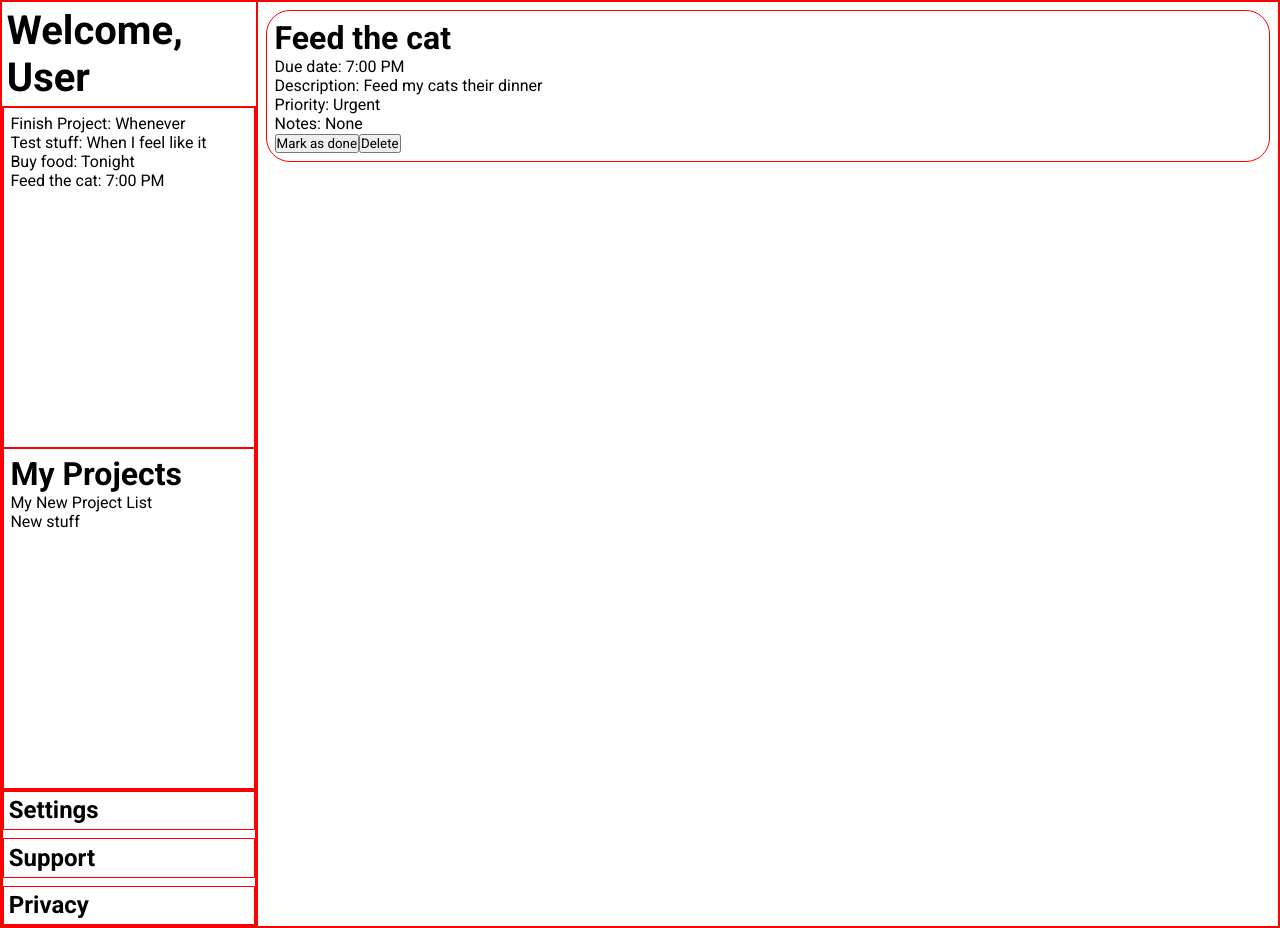
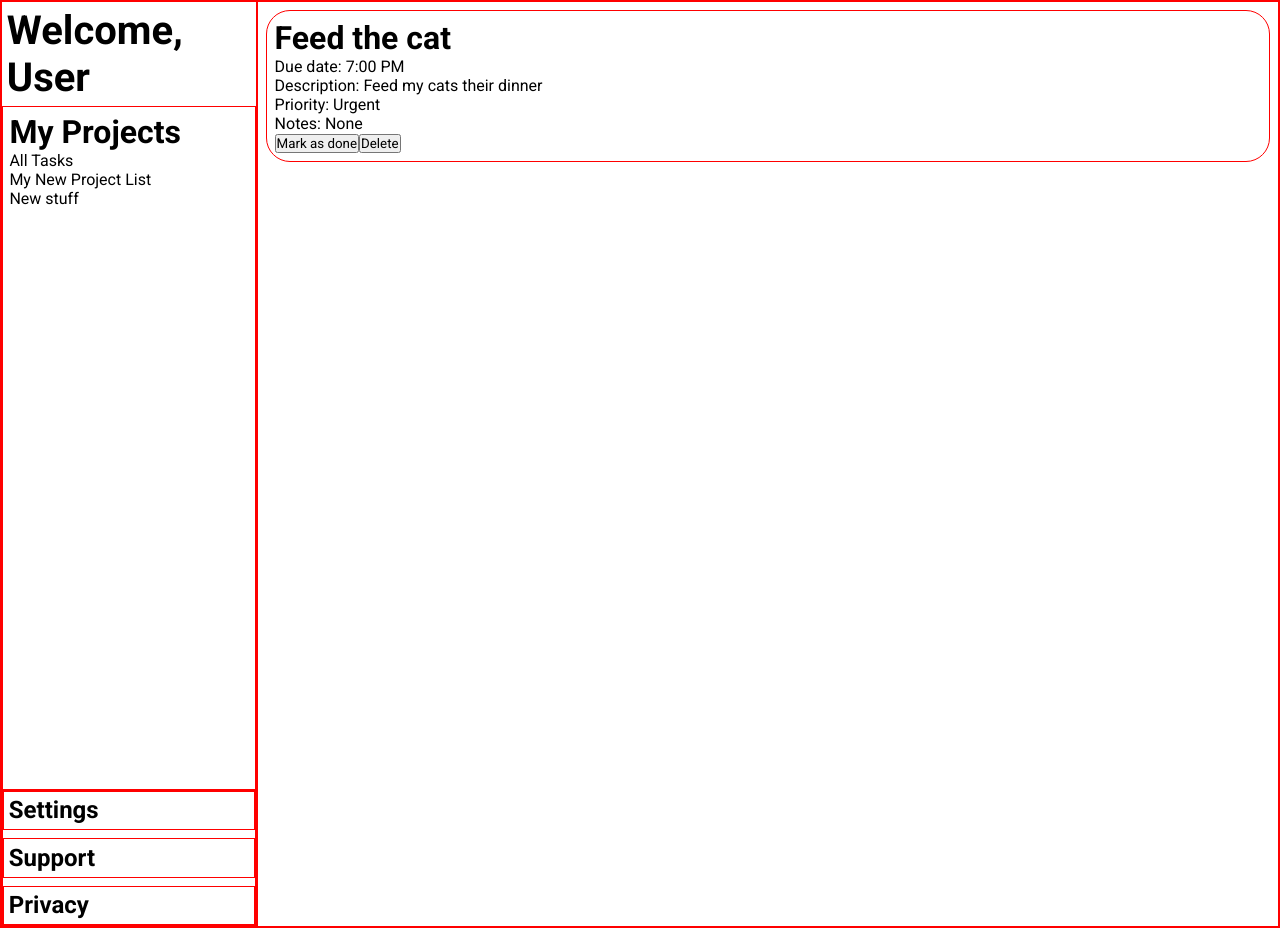
Before and after one commit to Peter-Paul-Dev/todo-list, a website built with webpack: page src/todo.html in a window 1280 px wide. Built offline with nearby package versions, Linux system fonts and the light colour scheme.

Commit message:
refactor: Put the "All Tasks" array inside the "My Projects" sectiom.
I put the "All Tasks" array inside the "My Projects" section to save space and to make the next update of making each displayed todo a checklist much easier.

```diff
--- a/src/index.js
+++ b/src/index.js
@@ -1,6 +1,6 @@
 import "./style.css";
 import { allTodos, createTodo, findMatch, createNewProject, allProjects } from "./todo-logic.js";
-import { displaySection, displayTodo, createTaskList, createProjectList } from "./manipulate-dom.js";
+import { displaySection, displayTodo, createProjectList } from "./manipulate-dom.js";
 
 const myTask = createTodo("Finish Project", "Finish the project I'm working on", "Whenever", "Not urgent", "Not done", "None");
 
@@ -21,7 +21,6 @@ createNewProject("New stuff");
 
 findMatch("New stuff", allProjects).addToProject("Feed the cat");
 
-createTaskList(allTodos);
 createProjectList(allProjects);
 
 displayTodo("Feed the cat", allTodos);
--- a/src/manipulate-dom.js
+++ b/src/manipulate-dom.js
@@ -58,8 +58,7 @@ function displayTodo(targetTitle, arr) {
     deleteTodoButton.addEventListener("click", () => {
         allTodos.deleteTodo(targetTitle);
         todoContainer.textContent = "";
-        createTaskList(arr);
-    })
+    });
 
     todoContainer.append(titleText, dueDateText, descriptionText, priorityText, notesText, markAsDoneButton, deleteTodoButton);
     todoDisplaySection.append(todoContainer);
@@ -105,41 +104,12 @@ projectDisplaySection.addEventListener("click", (e) => {
         displayTodo(clickedTask, outsideTargetProject);
     })
 
-function createTaskList(arr) {
-    const taskContainer = document.querySelector(".tasks");
-    taskContainer.textContent = "";
-
-    const tasksList = document.createElement("ul");
-
-    arr.forEach(item => {
-        const taskItem = document.createElement("li");
-        taskItem.textContent = `${item.title}: ${item.dueDate}`;
-        taskItem.dataset.taskTitle = item.title;
-
-        tasksList.append(taskItem);
-    });
-
-    taskContainer.addEventListener("click", (e) => {
-        const clickedTask = e.target.dataset.taskTitle;
-
-        if (!clickedTask) {return;}
-
-        displayTodo(clickedTask, arr);
-        console.log(clickedTask);
-        }
-    )
-
-    taskContainer.append(tasksList);
-}
-
 function createProjectList(arr) {
-    const allProjectsExceptAllTodos = arr.slice(1);
-
     const projectContainer = document.querySelector(".projects");
 
     const projectList = document.createElement("ul");
 
-    allProjectsExceptAllTodos.forEach(item => {
+    arr.forEach(item => {
         const projectItem = document.createElement("li");
         projectItem.textContent = item.title;
         projectItem.dataset.projectTitle = item.title;
@@ -157,4 +127,4 @@ function createProjectList(arr) {
 
     projectContainer.append(projectList);
 }
-export {todoDisplaySection, displayTodo, createTaskList, createProjectList};
+export {todoDisplaySection, displayTodo, createProjectList};
--- a/src/style.css
+++ b/src/style.css
@@ -35,17 +35,11 @@ div {
     font-size: 2rem;
 }
 
-.todo-and-project-list {
-    display: grid;
-    grid-row: 2/3;
-    grid-template-rows: 1fr 1fr;
-}
-
-.tasks, .projects {
+.projects {
     padding: 0.4rem;
 }
 
-.tasks ul, .projects ul {
+.projects ul {
     list-style-type: none;
 }
 
--- a/src/todo.html
+++ b/src/todo.html
@@ -10,15 +10,9 @@
         <div class="sidebar">
                 <h2>Welcome, User</h2>
 
-            <div class="todo-and-project-list">
-                <div class="tasks">
-                    <h3>My Tasks</h3>
-                </div>
-
                 <div class="projects">
                     <h3>My Projects</h3>
                 </div>
-            </div>
 
             <div class="technical-section">
                 <div>
```
